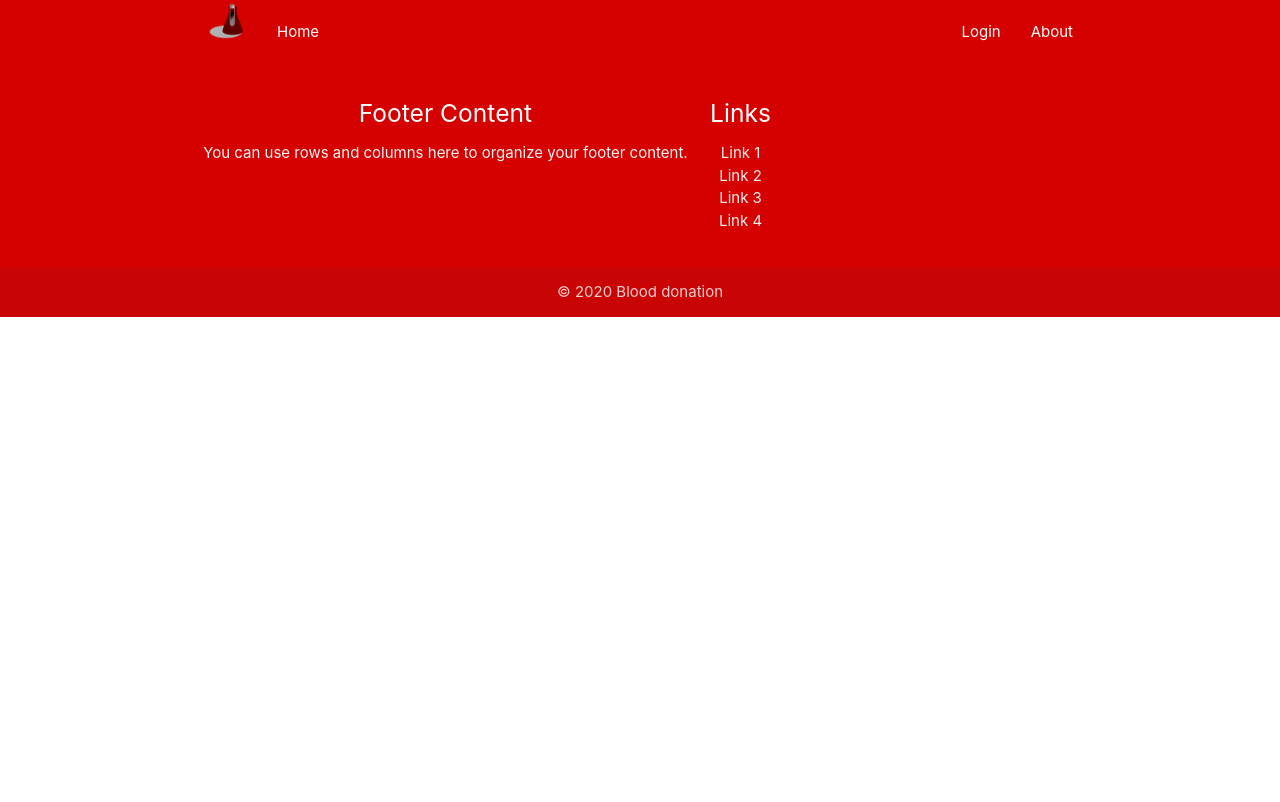
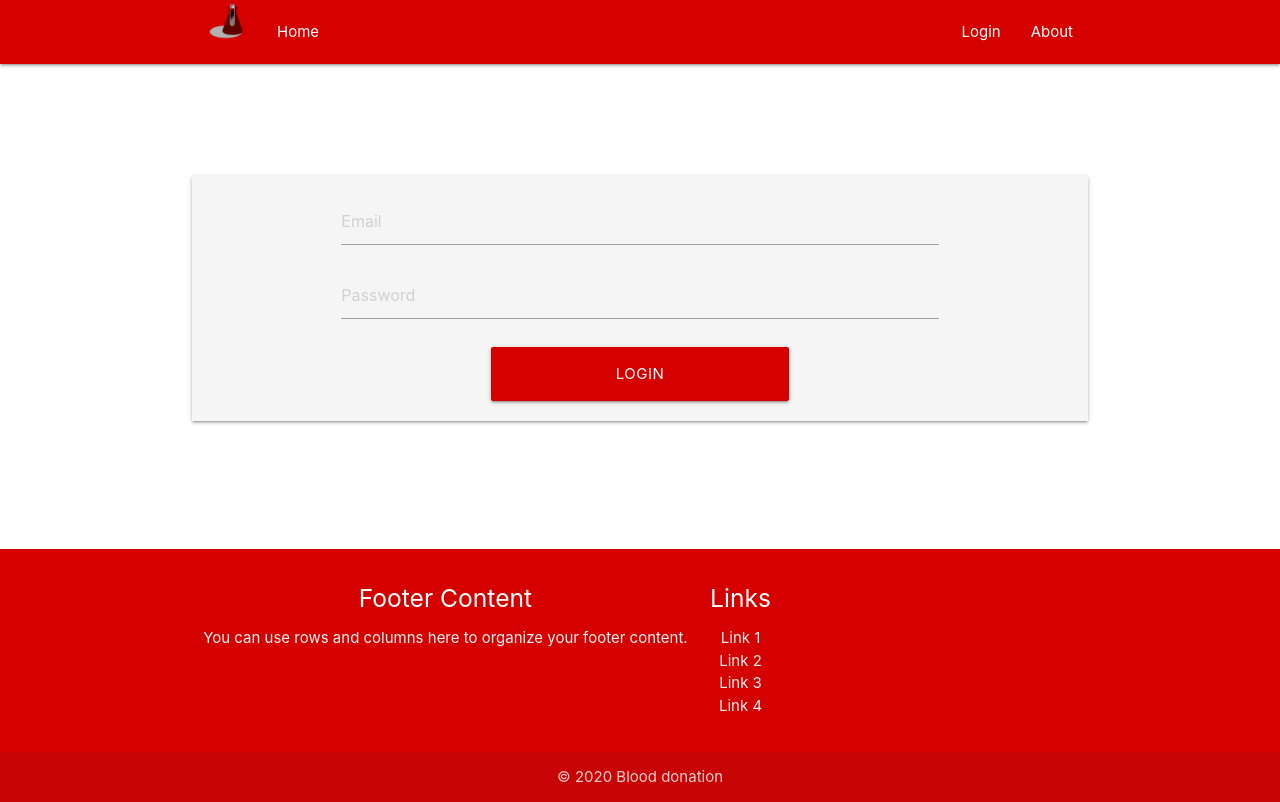
Before and after one commit to StanojevicNikola/doniraj-krv, a React (Create React App) app in the folder client/: page /login in a window 1280 px wide. Built offline with nearby package versions, Linux system fonts and the light colour scheme.

Commit message:
login look

```diff
--- a/client/src/components/App.css
+++ b/client/src/components/App.css
@@ -52,3 +52,9 @@
   margin-top: 20px;
   width: 100%;
 }
+.footer {
+  margin-top: 10%;
+}
+.login {
+  margin-top: 10%;
+}
--- a/client/src/components/App.js
+++ b/client/src/components/App.js
@@ -16,6 +16,7 @@ import { Provider } from 'react-redux'
 import store from '../store/index'
 import NavBar from "./NavBar";
 import Footer from "./Footer";
+import LoginDash from "./LoginDash";
 
 class App extends Component{
 
@@ -25,6 +26,7 @@ class App extends Component{
             <Router>
                 <div>
                     <NavBar/>
+
                     <Switch>
                         <div className="container">
                             <Route exact path="/">
@@ -32,6 +34,10 @@ class App extends Component{
                             </Route>
                             <Route exact path="/about">
                                 <Test />
+                            </Route>
+                            <Route exact path="/login">
+                                <br/>
+                                <LoginDash/>
                             </Route>
                         </div>
                     </Switch>
--- a/client/src/components/Footer.js
+++ b/client/src/components/Footer.js
@@ -4,7 +4,7 @@ class Footer extends Component{
 
     render() {
         return (
-            <footer className="page-footer red accent-4">
+            <footer className="page-footer red accent-4 footer">
                 <div className="container">
                     <div className="row center">
                         <div className="col ">
--- /dev/null
+++ b/client/src/components/LoginDash.js
@@ -0,0 +1,29 @@
+import React, { Component } from 'react';
+
+
+class LoginDash extends Component{
+
+    render() {
+        return (
+            <div className="z-depth-1 grey lighten-4 row login">
+                    <br/>
+                    <form className="col s12">
+                        <div className="row">
+                            <input className="col offset-s2 s8 validate" type="email" placeholder="Email"/>
+                        </div>
+                        <div className="row">
+                            <input className="col offset-s2 s8 validate" type="password" placeholder="Password"/>
+                        </div>
+                        <div className="row">
+                            <button className="col offset-s4 s4 btn btn-large red accent-4">Login</button>
+                        </div>
+                    </form>
+                    <br/>
+            </div>
+        );
+    }
+
+
+}
+
+export default LoginDash;
```
